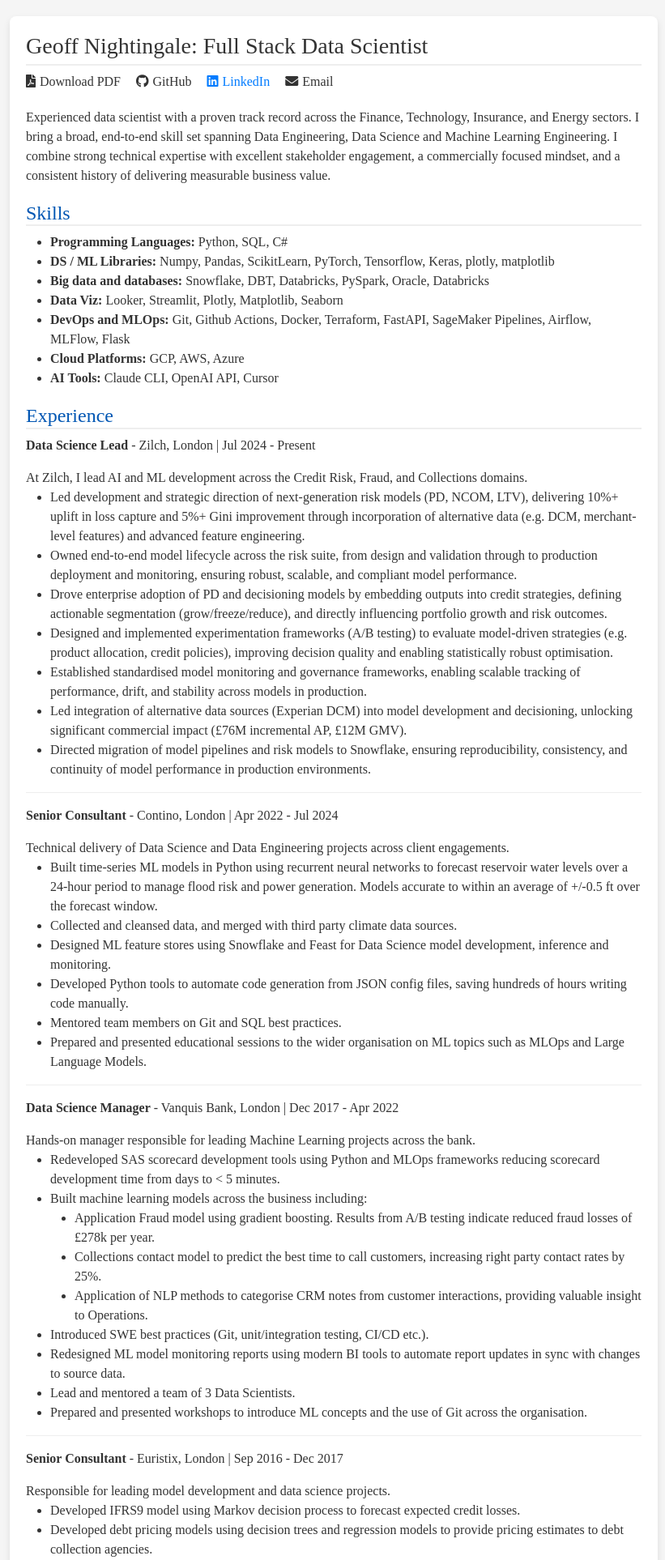
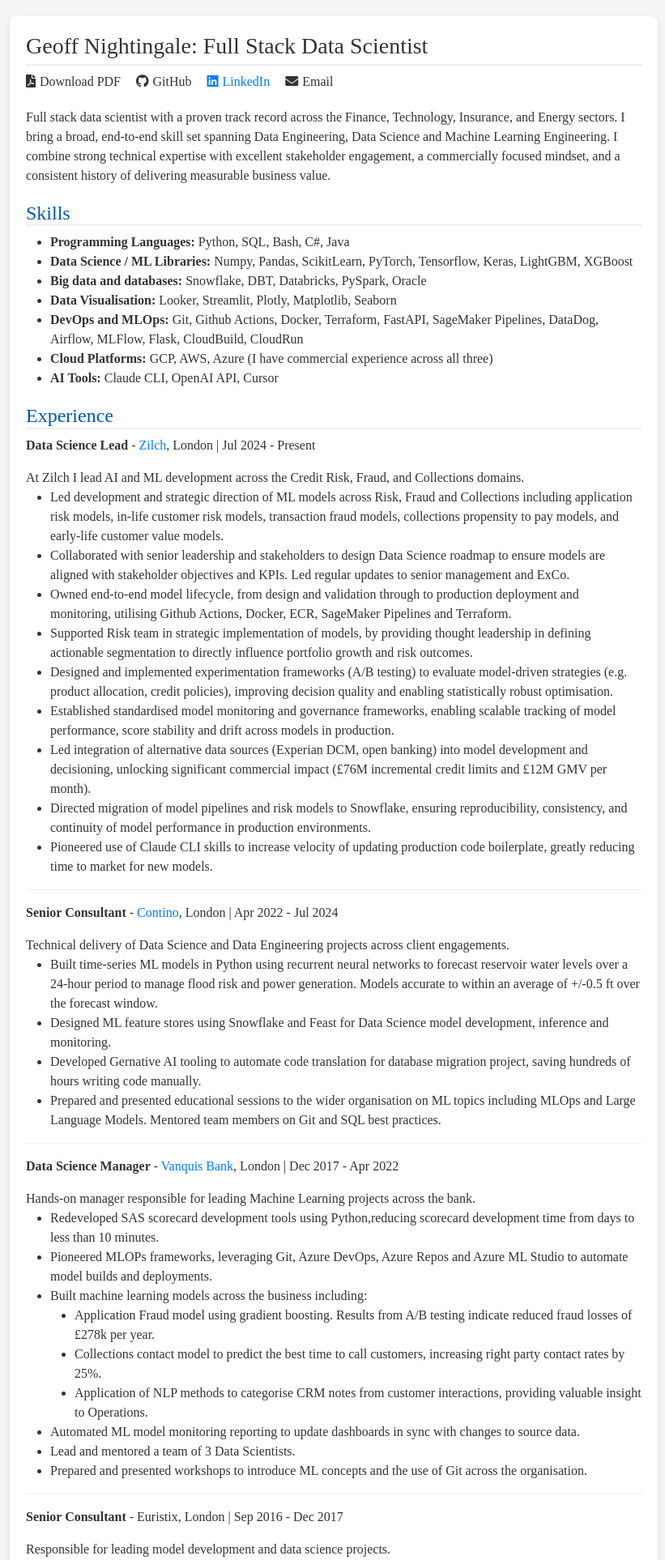
Before and after one commit to g-nightingale/cv-webapp, a Flask app: page / in a window 1280 px wide. Shown: the top 1926 px of the page at 81% size, without its empty margins (228-1049 px from the left). Run offline with Flask 2, Linux system fonts and the light colour scheme; some libraries are stand-ins or nearby versions.

Commit message:
feat: update cv contents

```diff
--- a/templates/cv.html
+++ b/templates/cv.html
@@ -71,68 +71,71 @@
         <button class="download-link" onclick="downloadPDF()">
             <i class="fas fa-file-pdf" style="margin-right: 5px;"></i>Download PDF
         </button>
-        <a href="https://github.com/yourusername" target="_blank" style="text-decoration: none; color: #333; margin-right: 15px;">
+        <a href="https://github.com/g-nightingale" target="_blank" style="text-decoration: none; color: #333; margin-right: 15px;">
             <i class="fab fa-github" style="margin-right: 5px;"></i>GitHub
         </a>
-        <a href="https://linkedin.com/in/yourusername" target="_blank" style="text-decoration: none; color: #007bff; margin-right: 15px;">
+        <a href="https://www.linkedin.com/in/geoff-nightingale-27153360/" target="_blank" style="text-decoration: none; color: #007bff; margin-right: 15px;">
             <i class="fab fa-linkedin" style="margin-right: 5px;"></i>LinkedIn
         </a>
-        <a href="mailto:youremail@example.com" style="text-decoration: none; color: #333;">
+        <a href="mailto:geoffrey.nightingale@gmail.com" style="text-decoration: none; color: #333;">
             <i class="fas fa-envelope" style="margin-right: 5px;"></i>Email
         </a>
     </div>
 
-    <p>Experienced data scientist with a proven track record across the Finance, Technology, Insurance, and Energy sectors. I bring a broad,
+    <p>
+        Full stack data scientist with a proven track record across the Finance, Technology, Insurance, and Energy sectors. I bring a broad,
         end-to-end skill set spanning Data Engineering, Data Science and Machine Learning Engineering. I combine strong technical expertise
         with excellent stakeholder engagement, a commercially focused mindset, and a consistent history of delivering measurable business
-        value.</p>
+        value.
+    </p>
 
     <h2>Skills</h2>
     <ul>
-        <li><strong>Programming Languages: </strong> Python, SQL, C#</li>
-        <li><strong>DS / ML Libraries: </strong> Numpy, Pandas, ScikitLearn, PyTorch, Tensorflow, Keras, plotly, matplotlib</li>
-        <li><strong>Big data and databases: </strong>Snowflake, DBT, Databricks, PySpark, Oracle, Databricks</li>
-        <li><strong>Data Viz: </strong>Looker, Streamlit, Plotly, Matplotlib, Seaborn</li>
-        <li><strong>DevOps and MLOps: </strong>Git, Github Actions, Docker, Terraform, FastAPI, SageMaker Pipelines, Airflow, MLFlow, Flask</li>
-        <li><strong>Cloud Platforms: </strong>GCP, AWS, Azure</li>
+        <li><strong>Programming Languages: </strong> Python, SQL, Bash, C#, Java</li>
+        <li><strong>Data Science / ML Libraries: </strong> Numpy, Pandas, ScikitLearn, PyTorch, Tensorflow, Keras, LightGBM, XGBoost</li>
+        <li><strong>Big data and databases: </strong>Snowflake, DBT, Databricks, PySpark, Oracle</li>
+        <li><strong>Data Visualisation: </strong>Looker, Streamlit, Plotly, Matplotlib, Seaborn</li>
+        <li><strong>DevOps and MLOps: </strong>Git, Github Actions, Docker, Terraform, FastAPI, SageMaker Pipelines, DataDog, Airflow, MLFlow, Flask, CloudBuild, CloudRun</li>
+        <li><strong>Cloud Platforms: </strong>GCP, AWS, Azure (I have commercial experience across all three)</li>
         <li><strong>AI Tools: </strong>Claude CLI, OpenAI API, Cursor</li>
     </ul>
 
     <h2>Experience</h2>
-    <p><strong>Data Science Lead</strong> - Zilch, London | Jul 2024 - Present</p>
-    At Zilch, I lead AI and ML development across the Credit Risk, Fraud, and Collections domains.
+    <p><strong>Data Science Lead</strong> - <a href="https://www.zilch.com" target="_blank">Zilch</a>, London | Jul 2024 - Present</p>
+    At Zilch I lead AI and ML development across the Credit Risk, Fraud, and Collections domains.
     <ul>
-        <li>Led development and strategic direction of next-generation risk models (PD, NCOM, LTV), delivering 10%+ uplift in loss capture and 5%+ Gini improvement through incorporation of alternative data (e.g. DCM, merchant-level features) and advanced feature engineering.</li>
-        <li>Owned end-to-end model lifecycle across the risk suite, from design and validation through to production deployment and monitoring, ensuring robust, scalable, and compliant model performance.</li>
-        <li>Drove enterprise adoption of PD and decisioning models by embedding outputs into credit strategies, defining actionable segmentation (grow/freeze/reduce), and directly influencing portfolio growth and risk outcomes.</li>
+        <li>Led development and strategic direction of ML models across Risk, Fraud and Collections including application risk models, in-life customer risk models, transaction fraud models, collections propensity to pay models, and early-life customer value models.</li>
+        <li>Collaborated with senior leadership and stakeholders to design Data Science roadmap to ensure models are aligned with stakeholder objectives and KPIs. Led regular updates to senior management and ExCo.</li>
+        <li>Owned end-to-end model lifecycle, from design and validation through to production deployment and monitoring, utilising Github Actions, Docker, ECR, SageMaker Pipelines and Terraform.</li>
+        <li>Supported Risk team in strategic implementation of models, by providing thought leadership in defining actionable segmentation to directly influence portfolio growth and risk outcomes.</li>
         <li>Designed and implemented experimentation frameworks (A/B testing) to evaluate model-driven strategies (e.g. product allocation, credit policies), improving decision quality and enabling statistically robust optimisation.</li>
-        <li>Established standardised model monitoring and governance frameworks, enabling scalable tracking of performance, drift, and stability across models in production.</li>
-        <li>Led integration of alternative data sources (Experian DCM) into model development and decisioning, unlocking significant commercial impact (£76M incremental AP, £12M GMV).</li>
+        <li>Established standardised model monitoring and governance frameworks, enabling scalable tracking of model performance, score stability and drift across models in production.</li>
+        <li>Led integration of alternative data sources (Experian DCM, open banking) into model development and decisioning, unlocking significant commercial impact (£76M incremental credit limits and £12M GMV per month).</li>
         <li>Directed migration of model pipelines and risk models to Snowflake, ensuring reproducibility, consistency, and continuity of model performance in production environments.</li>
+        <li>Pioneered use of Claude CLI skills to increase velocity of updating production code boilerplate, greatly reducing time to market for new models.</li>
     </ul>
     <p class="bottomborder"></p>
 
-    <p><strong>Senior Consultant</strong> - Contino, London | Apr 2022 - Jul 2024</p>
+    <p><strong>Senior Consultant</strong> - <a href="https://www.contino.io" target="_blank">Contino</a>, London | Apr 2022 - Jul 2024</p>
     Technical delivery of Data Science and Data Engineering projects across client engagements. <br>
     <ul>
         <li>Built time-series ML models in Python using recurrent neural networks to forecast reservoir water
             levels over a 24-hour period to manage flood risk and power generation. Models accurate to within an
             average of +/-0.5 ft over the forecast window.</li>
-        <li>Collected and cleansed data, and merged with third party climate data sources.</li>
         <li>Designed ML feature stores using Snowflake and Feast for Data Science model development,
         inference and monitoring.</li>
-        <li>Developed Python tools to automate code generation from JSON config files, saving hundreds of
+        <li>Developed Gernative AI tooling to automate code translation for database migration project, saving hundreds of
         hours writing code manually.</li>
-        <li>Mentored team members on Git and SQL best practices.</li>
-        <li>Prepared and presented educational sessions to the wider organisation on ML topics such as MLOps and Large Language Models.</li>
+        <li>Prepared and presented educational sessions to the wider organisation on ML topics including MLOps and Large Language Models. Mentored team members on Git and SQL best practices.</li>
     </ul>
     <p class="bottomborder"></p>
 
-    <p><strong>Data Science Manager</strong> - Vanquis Bank, London | Dec 2017 - Apr 2022</p>
+    <p><strong>Data Science Manager</strong> - <a href="https://www.vanquis.co.uk" target="_blank">Vanquis Bank</a>, London | Dec 2017 - Apr 2022</p>
     Hands-on manager responsible for leading Machine Learning projects across the bank.
     <ul>
-        <li>Redeveloped SAS scorecard development tools using Python and MLOps frameworks reducing scorecard
-            development time from days to < 5 minutes.</li>
+        <li>Redeveloped SAS scorecard development tools using Python,reducing scorecard
+            development time from days to less than 10 minutes.</li>
+        <li> Pioneered MLOPs frameworks, leveraging Git, Azure DevOps, Azure Repos and Azure ML Studio to automate model builds and deployments. </li>
         <li>Built machine learning models across the business including:
         <ul>
             <li>Application Fraud model using gradient boosting. Results from A/B testing indicate reduced fraud
@@ -142,9 +145,7 @@
             <li>Application of NLP methods to categorise CRM notes from customer interactions, providing valuable
             insight to Operations.
         </ul>
-        <li>Introduced SWE best practices (Git, unit/integration testing, CI/CD etc.). </li>
-        <li>Redesigned ML model monitoring reports using modern BI tools to automate report updates in sync with
-        changes to source data. </li>
+        <li>Automated ML model monitoring reporting to update dashboards in sync with changes to source data. </li>
         <li>Lead and mentored a team of 3 Data Scientists. </li>
         <li>Prepared and presented workshops to introduce ML concepts and the use of Git across the organisation. </li>
     </ul>
@@ -193,14 +194,13 @@ and prioritise collection accounts. A/B testing results showed a recoveries upli
     </ul>
     <p><strong>Financial Projects</strong></p>
     <ul>
-        <li><a href="https://markets-dashboard.nrg-lab.dev">Algorithmic Trading with RL</a>: Learns and tests optimal trading strategies using reinforcement learning. </li>
         <li><a href="https://markets-dashboard.nrg-lab.dev">Markets Dashboard</a>: Dashboard for tracking market movements and correlations across multiple asset classes. </li>
         <li><a href="https://portfolio-optimisation.nrg-lab.dev">Portfolio Optimisation</a>: Optimises allocation of a set of assets using classical portfilio theory. </li>
     </ul>
 
     <p><strong>Health Projects</strong></p>
     <ul>
-        <li><a href="https://meal-deal-optimiser.nrg-lab.dev">Meal Deal Optimiser</a>: Suggests meal deal combinations, optimised to the users nurtrional goals. </li>
+        <li><a href="https://meal-deal-optimiser.nrg-lab.dev">Meal Deal Optimiser</a>: Optimises a Sainsbury's meal deal according to the user's nurtrional goals. </li>
         <li><a href="https://nutrition-planner.nrg-lab.dev">Running Calorie Calculator & Meal Planner</a>: Calculates the calories burned and generates a meal plan based on the user's activity level. </li>
     </ul>
 </div>
```
